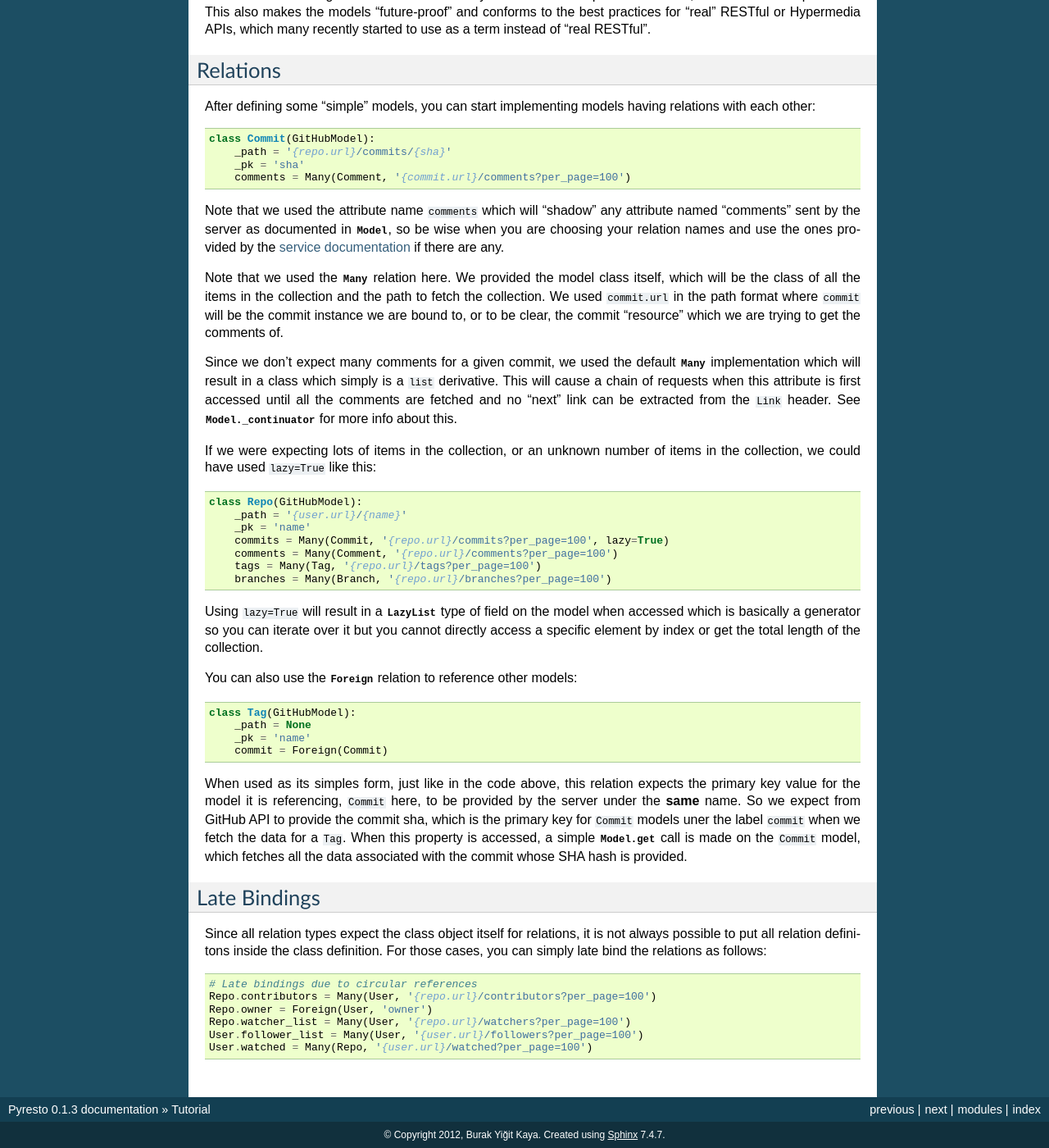
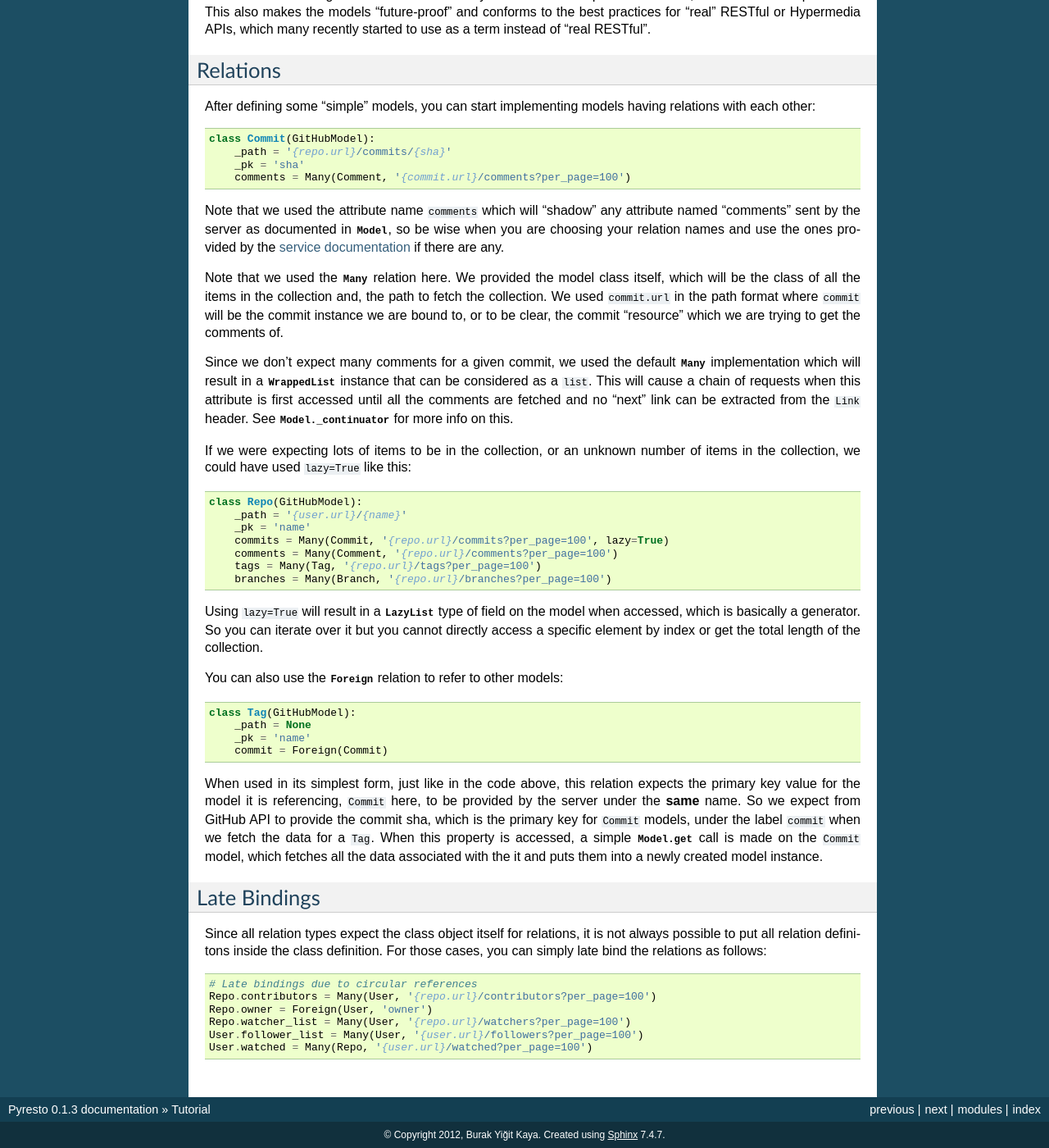
Before and after one commit to BYK/pyresto, a Sphinx documentation site: the page built from docs/tutorial.rst, in a window 1280 px wide and 1400 px high, scrolled down 682 px. Shown: the whole window at 82% size. Built offline with Sphinx 7.4.7, drawn with Linux system fonts in a browser that asks for light colours.

Commit message:
Fix typos and use better wording in the tutorial.

```diff
--- a/docs/tutorial.rst
+++ b/docs/tutorial.rst
@@ -69,19 +69,20 @@ there are any.
 
 Note that we used the :class:`Many<.core.Many>` relation here. We provided the
 model class itself, which will be the class of all the items in the collection
-and the path to fetch the collection. We used ``commit.url`` in the path format
-where ``commit`` will be the commit instance we are bound to, or to be clear,
-the commit "resource" which we are trying to get the comments of.
+and, the path to fetch the collection. We used ``commit.url`` in the path
+format where ``commit`` will be the commit instance we are bound to, or to be
+clear, the commit "resource" which we are trying to get the comments of.
 
 Since we don't expect many comments for a given commit, we used the default
-:class:`Many<.core.Many>` implementation which will result in a class which
-simply is a ``list`` derivative. This will cause a chain of requests when this
-attribute is first accessed until all the comments are fetched and no "next"
-link can be extracted from the ``Link`` header. See
-:meth:`Model._continuator<.core.Model._continuator>` for more info about this.
+:class:`Many<.core.Many>` implementation which will result in a
+:class:`WrappedList<.core.WrappedList>` instance that can be considered as a
+``list``. This will cause a chain of requests when this attribute is first
+accessed until all the comments are fetched and no "next" link can be extracted
+from the ``Link`` header. See
+:meth:`Model._continuator<.core.Model._continuator>` for more info on this.
 
-If we were expecting lots of items in the collection, or an unknown number of
-items in the collection, we could have used ``lazy=True`` like this::
+If we were expecting lots of items to be in the collection, or an unknown
+number of items in the collection, we could have used ``lazy=True`` like this::
 
     class Repo(GitHubModel):
         _path = '{user.url}/{name}'
@@ -92,11 +93,11 @@ items in the collection, we could have used ``lazy=True`` like this::
         branches = Many(Branch, '{repo.url}/branches?per_page=100')
 
 Using ``lazy=True`` will result in a :class:`LazyList<.core.LazyList>` type of
-field on the model when accessed which is basically a generator so you can
+field on the model when accessed, which is basically a generator. So you can
 iterate over it but you cannot directly access a specific element by index or
 get the total length of the collection.
 
-You can also use the :class:`Foreign<.core.Foreign>` relation to reference
+You can also use the :class:`Foreign<.core.Foreign>` relation to refer to
 other models::
 
     class Tag(GitHubModel):
@@ -104,14 +105,14 @@ other models::
         _pk = 'name'
         commit = Foreign(Commit)
 
-When used as its simples form, just like in the code above, this relation
+When used in its simplest form, just like in the code above, this relation
 expects the primary key value for the model it is referencing, ``Commit`` here,
 to be provided by the server under the **same** name. So we expect from GitHub
-API to provide the commit sha, which is the primary key for ``Commit`` models
-uner the label ``commit`` when we fetch the data for a ``Tag``. When this
+API to provide the commit sha, which is the primary key for ``Commit`` models,
+under the label ``commit`` when we fetch the data for a ``Tag``. When this
 property is accessed, a simple :meth:`Model.get<.core.Model.get>` call is made
-on the ``Commit`` model, which fetches all the data associated with the commit
-whose SHA hash is provided.
+on the ``Commit`` model, which fetches all the data associated with the it and
+puts them into a newly created model instance.
 
 
 Late Bindings
```
